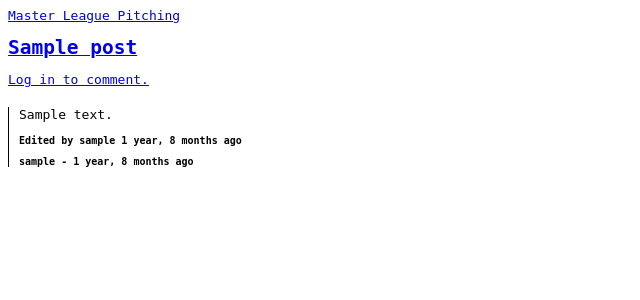
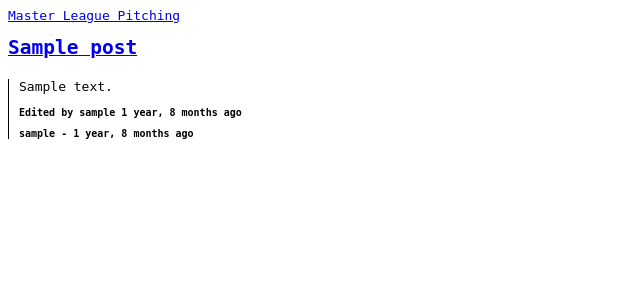
Before and after one commit to three-consulting/mlp-forum, a Django app: page /discuss/1 in a window 1280 px wide. Shown: the top 300 px of the page, without its empty margins (0-640 px from the left). Run offline with Django 3.2, Linux system fonts and the light colour scheme; tables that the repository leaves empty hold one stand-in row (values such as "Sample post").

Commit message:
Remove comment login prompt

```diff
--- a/forum/templates/forum/discuss_post.html
+++ b/forum/templates/forum/discuss_post.html
@@ -9,12 +9,6 @@
     <a href="/new_comment/{{ post.pk }}">
         <input id="new_comment_button" type="submit" value="Comment">
     </a>
-{% else %}
-    <div id="comment_login_prompt">
-        <a href="/login">
-            Log in to comment.
-        </a>
-    </div>
 {% endif %}
 {% for comment in comments %}
     <div class="comment">
```
